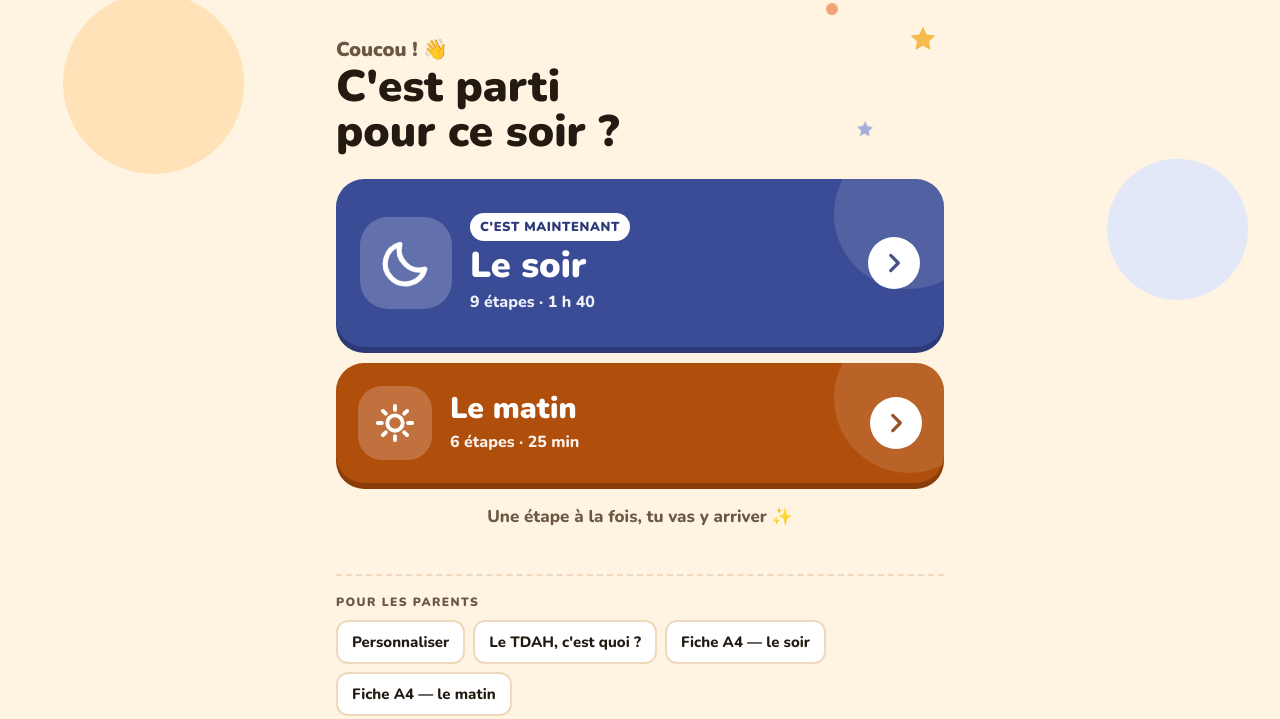
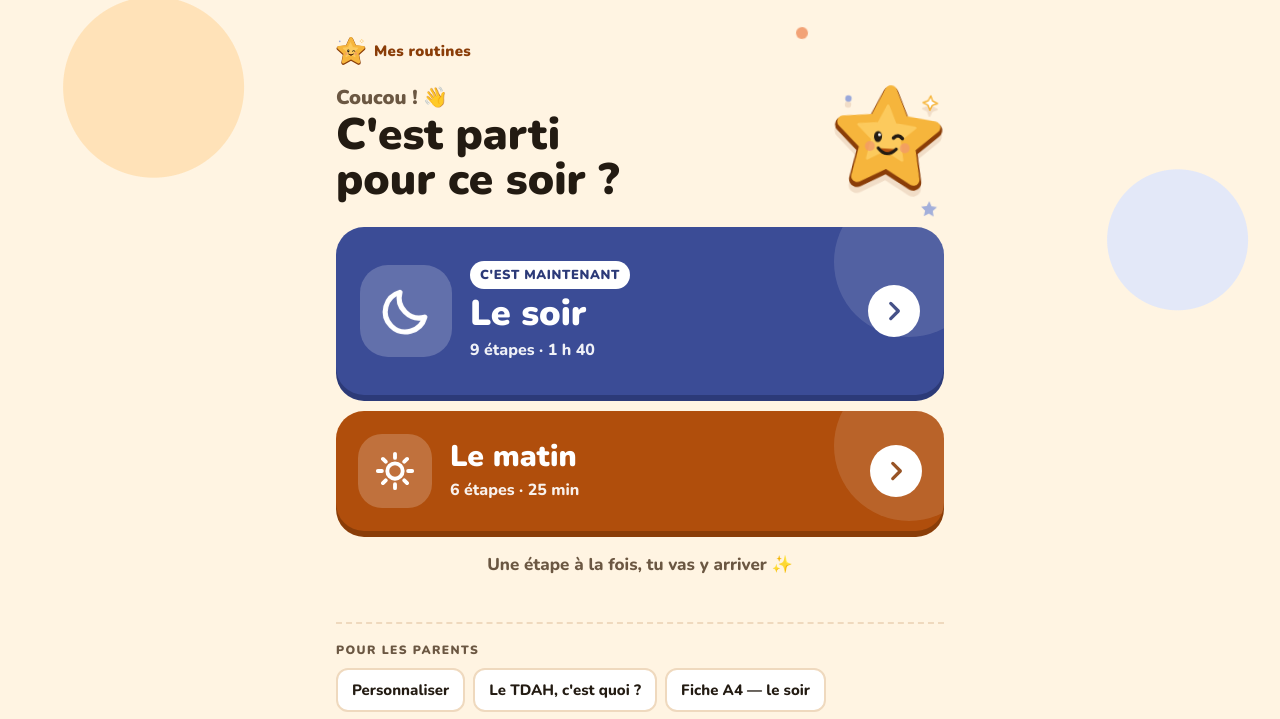
Before and after one commit to mahieddine-ichir/tdah-routines, a plain HTML site: page index.html in a window 1280 px wide. Shown: the top 719 px of the page. Drawn offline with nearby package versions, Linux system fonts and the light colour scheme.

Commit message:
Mascotte étoile : logo, favicon, icônes de l'appli, écran de fin
Co-Authored-By: Claude Opus 5.5 <noreply@anthropic.com>

```diff
--- a/index.html
+++ b/index.html
@@ -21,10 +21,18 @@ body{background:
 
 /* Décor */
 .deco{position:absolute;pointer-events:none;color:var(--sun);opacity:.9}
-.deco.d1{top:22px;right:20px;animation:float 5s ease-in-out infinite}
-.deco.d2{top:120px;right:84px;color:#9AA8DA;animation:float 6s ease-in-out -2s infinite}
-.deco.d3{top:6px;right:120px;color:#F19A6B;animation:float 7s ease-in-out -4s infinite}
+.deco.d2{top:200px;right:20px;color:#9AA8DA;animation:float 6s ease-in-out -2s infinite}
+.deco.d3{top:30px;right:150px;color:#F19A6B;animation:float 7s ease-in-out -4s infinite}
 @keyframes float{0%,100%{transform:translateY(0) rotate(0)}50%{transform:translateY(-8px) rotate(10deg)}}
+
+.brand{display:flex;align-items:center;gap:8px;font-size:15px;font-weight:900;letter-spacing:.3px;color:#8A3D08}
+.top{display:flex;align-items:center;justify-content:space-between;gap:12px}
+.mascot{flex:0 0 auto;width:112px;height:112px;animation:bob 3.2s ease-in-out infinite;cursor:pointer;
+  filter:drop-shadow(0 6px 0 rgba(138,61,8,.12))}
+.mascot.jump{animation:jump .7s cubic-bezier(.3,1.6,.5,1)}
+@keyframes bob{0%,100%{transform:translateY(0) rotate(-4deg)}50%{transform:translateY(-6px) rotate(4deg)}}
+@keyframes jump{0%{transform:translateY(0) scale(1)}35%{transform:translateY(-26px) scale(1.08) rotate(-12deg)}70%{transform:translateY(0) scale(.95)}100%{transform:translateY(0) scale(1)}}
+@media (max-width:460px){.mascot{width:84px;height:84px}}
 
 .hello{font-size:20px;font-weight:900;color:var(--muted)}
 h1{margin:2px 0 0;font-size:44px;font-weight:900;line-height:1.02;text-wrap:balance;max-width:14ch}
@@ -93,6 +101,7 @@ details p{margin:10px 0 0;font-size:15px;font-weight:700;line-height:1.5;color:#
 @media (prefers-reduced-motion:reduce){*{animation:none!important;transition:none!important}}
 </style>
 <link rel="manifest" href="manifest.webmanifest">
+<link rel="icon" type="image/svg+xml" href="icons/favicon.svg">
 <link rel="icon" type="image/png" sizes="32x32" href="icons/favicon-32.png">
 <link rel="apple-touch-icon" href="icons/apple-touch-icon.png">
 <meta name="apple-mobile-web-app-title" content="Routines">
@@ -101,7 +110,6 @@ details p{margin:10px 0 0;font-size:15px;font-weight:700;line-height:1.5;color:#
 </head>
 <body>
 <div class="w">
-  <svg class="deco d1" width="34" height="34" viewBox="0 0 24 24" fill="currentColor" aria-hidden="true"><path d="M12 3.2l2.6 5.6 6.1.7-4.5 4.3 1.2 6-5.4-3-5.4 3 1.2-6-4.5-4.3 6.1-.7z"/></svg>
   <svg class="deco d2" width="22" height="22" viewBox="0 0 24 24" fill="currentColor" aria-hidden="true"><path d="M12 3.2l2.6 5.6 6.1.7-4.5 4.3 1.2 6-5.4-3-5.4 3 1.2-6-4.5-4.3 6.1-.7z"/></svg>
   <svg class="deco d3" width="16" height="16" viewBox="0 0 24 24" fill="currentColor" aria-hidden="true"><circle cx="12" cy="12" r="9"/></svg>
 
@@ -113,9 +121,14 @@ details p{margin:10px 0 0;font-size:15px;font-weight:700;line-height:1.5;color:#
     </div>
   </div>
 
-  <div>
-    <div class="hello" id="hello">&nbsp;</div>
-    <h1 id="h1">&nbsp;</h1>
+  <div class="brand"><img src="icons/logo.svg" width="30" height="30" alt="">Mes routines</div>
+
+  <div class="top">
+    <div>
+      <div class="hello" id="hello">&nbsp;</div>
+      <h1 id="h1">&nbsp;</h1>
+    </div>
+    <img class="mascot" id="mascot" src="icons/logo.svg" width="112" height="112" alt="">
   </div>
 
   <div class="cards" id="cards"></div>
@@ -235,6 +248,15 @@ details p{margin:10px 0 0;font-size:15px;font-weight:700;line-height:1.5;color:#
   }
   render();
 
+  /* La mascotte saute quand on la touche. */
+  $("mascot").addEventListener("click", function () {
+    var m = $("mascot");
+    m.classList.remove("jump"); void m.offsetWidth; m.classList.add("jump");
+  });
+  $("mascot").addEventListener("animationend", function (e) {
+    if (e.animationName === "jump") { $("mascot").classList.remove("jump"); }
+  });
+
   /* Import depuis un lien de partage : index.html#config=... */
   var m = window.location.hash.match(/[#&]config=([A-Za-z0-9_-]+)/);
   if (m) {
--- a/sw.js
+++ b/sw.js
@@ -2,12 +2,12 @@
    Stratégie « stale-while-revalidate » : on répond tout de suite depuis le cache,
    puis on met le cache à jour en arrière-plan (la nouvelle version s'affiche au lancement suivant).
    Changer VERSION force le rechargement complet des fichiers. */
-var VERSION = "v3";
+var VERSION = "v4";
 var CACHE = "routines-" + VERSION;
 var FILES = [
   "./", "index.html", "routine.html", "fiche.html", "reglages.html", "tdah.html", "common.js",
   "manifest.webmanifest", "icons/icon-192.png", "icons/icon-512.png",
-  "icons/apple-touch-icon.png", "icons/favicon-32.png"
+  "icons/apple-touch-icon.png", "icons/favicon-32.png", "icons/favicon.svg", "icons/logo.svg"
 ];
 
 self.addEventListener("install", function (e) {
```
Also changed, not shown: fiche.html (+1 -0 lines), reglages.html (+1 -0 lines), routine.html (+5 -1 lines), tdah.html (+1 -0 lines), icons/apple-touch-icon.png, icons/favicon-32.png, icons/favicon.svg (added), icons/icon-192.png, icons/icon-512.png, icons/logo.svg (added).
